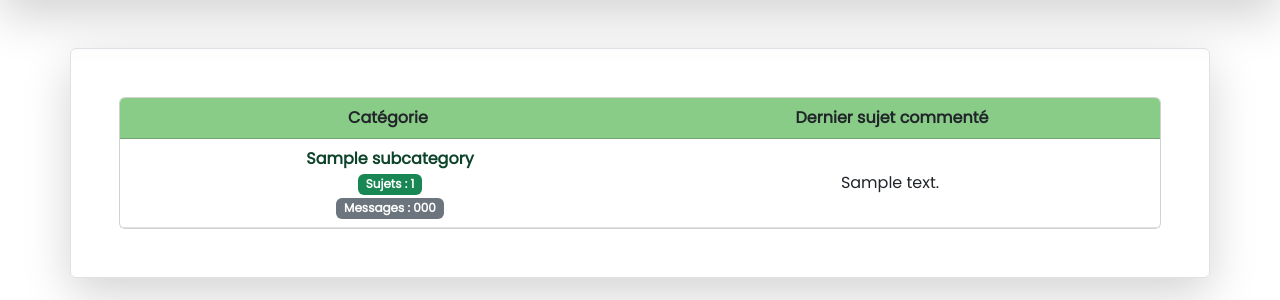
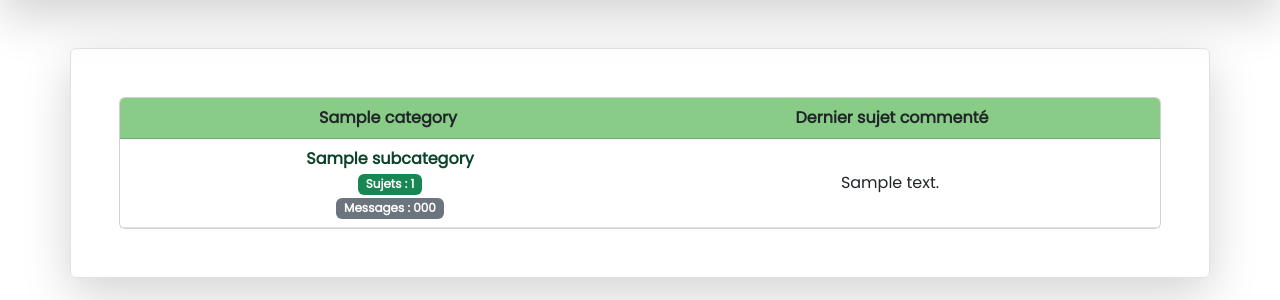
Before and after one commit to gabigab117/platforum, a Django app: template platforum_project/forum/templates/forum/index.html in a window 1280 px wide. Shown: the part 623-923 px from the top of the page. Run offline with Django 5.2, Linux system fonts and the light colour scheme; the template is opened without the code that fills it: most values are stand-ins (such as "Sample title", 1, 10 or a date in 2020); grey boxes marked "Sample" are stand-in pictures.

Commit message:
add name of category

```diff
--- a/platforum_project/forum/templates/forum/index.html
+++ b/platforum_project/forum/templates/forum/index.html
@@ -16,7 +16,7 @@
 
     <div class="card text-center">
         <div class="card-header row fw-bold mx-0" style="background-color: rgba(136, 204, 136);">
-            <div class="col-6">Catégorie</div>
+            <div class="col-6">{{ category.name }}</div>
             <div class="col-6">Dernier sujet commenté</div>
         </div>
 
```
